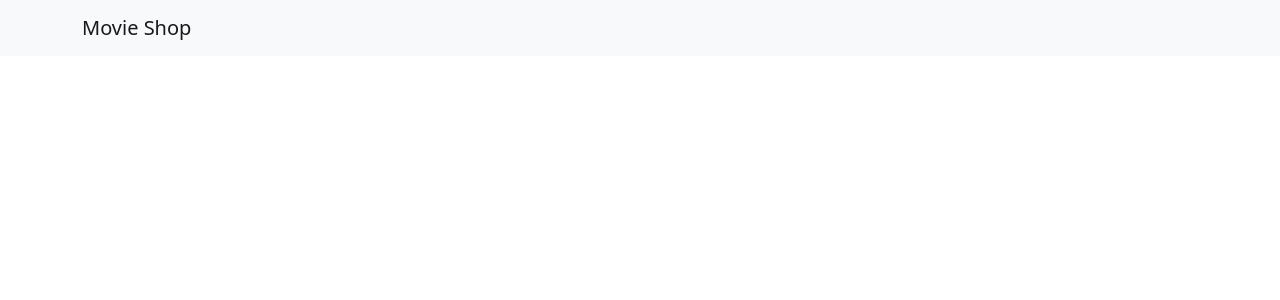
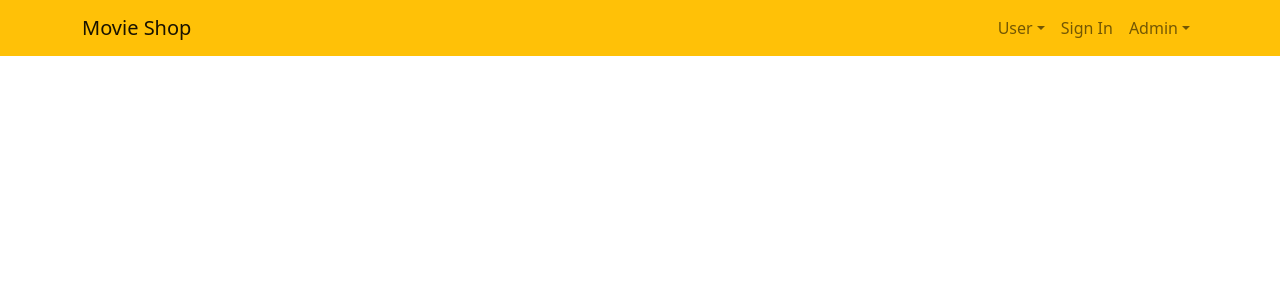
Before and after one commit to emmanuelkorir/movie-shop, a React (Create React App) app: page / in a window 1280 px wide. Shown: the top 300 px of the page. Built offline with nearby package versions, Linux system fonts and the light colour scheme.

Commit message:
update navbar

```diff
--- a/src/components/Header.jsx
+++ b/src/components/Header.jsx
@@ -4,9 +4,43 @@ import { Container, Nav, Navbar, NavDropdown } from 'react-bootstrap';
 function Header() {
   return (
     <header>
-      <Navbar expand="lg" bg="light">
+      <Navbar collapseOnSelect expand="lg" bg="warning">
         <Container>
           <Navbar.Brand>Movie Shop</Navbar.Brand>
+          <Navbar.Toggle aria-controls="responsive-navbar-nav" />
+          {/* <div className="d-flex">
+            <Searchbox />
+          </div> */}
+          <Navbar.Collapse
+            id="responsive-navbar-nav"
+            className="justify-content-end"
+          >
+            <Nav>
+              <Nav.Link>
+                <i class="fa-solid fa-cart-shopping"></i>
+              </Nav.Link>
+              <NavDropdown title="User" id="user">
+                <NavDropdown.Item href="/profile">
+                  Profile
+                </NavDropdown.Item>
+                <NavDropdown.Item>Logout</NavDropdown.Item>
+              </NavDropdown>
+              <Nav.Link>
+                <i class="fa-solid fa-user"></i>Sign In
+              </Nav.Link>
+              <NavDropdown title="Admin" id="Admin">
+                <NavDropdown.Item href="/admin/users">
+                  Users
+                </NavDropdown.Item>
+                <NavDropdown.Item href="/admin/orders">
+                  Orders
+                </NavDropdown.Item>
+                <NavDropdown.Item href="/admin/products">
+                  Products
+                </NavDropdown.Item>
+              </NavDropdown>
+            </Nav>
+          </Navbar.Collapse>
         </Container>
       </Navbar>
     </header>
```
